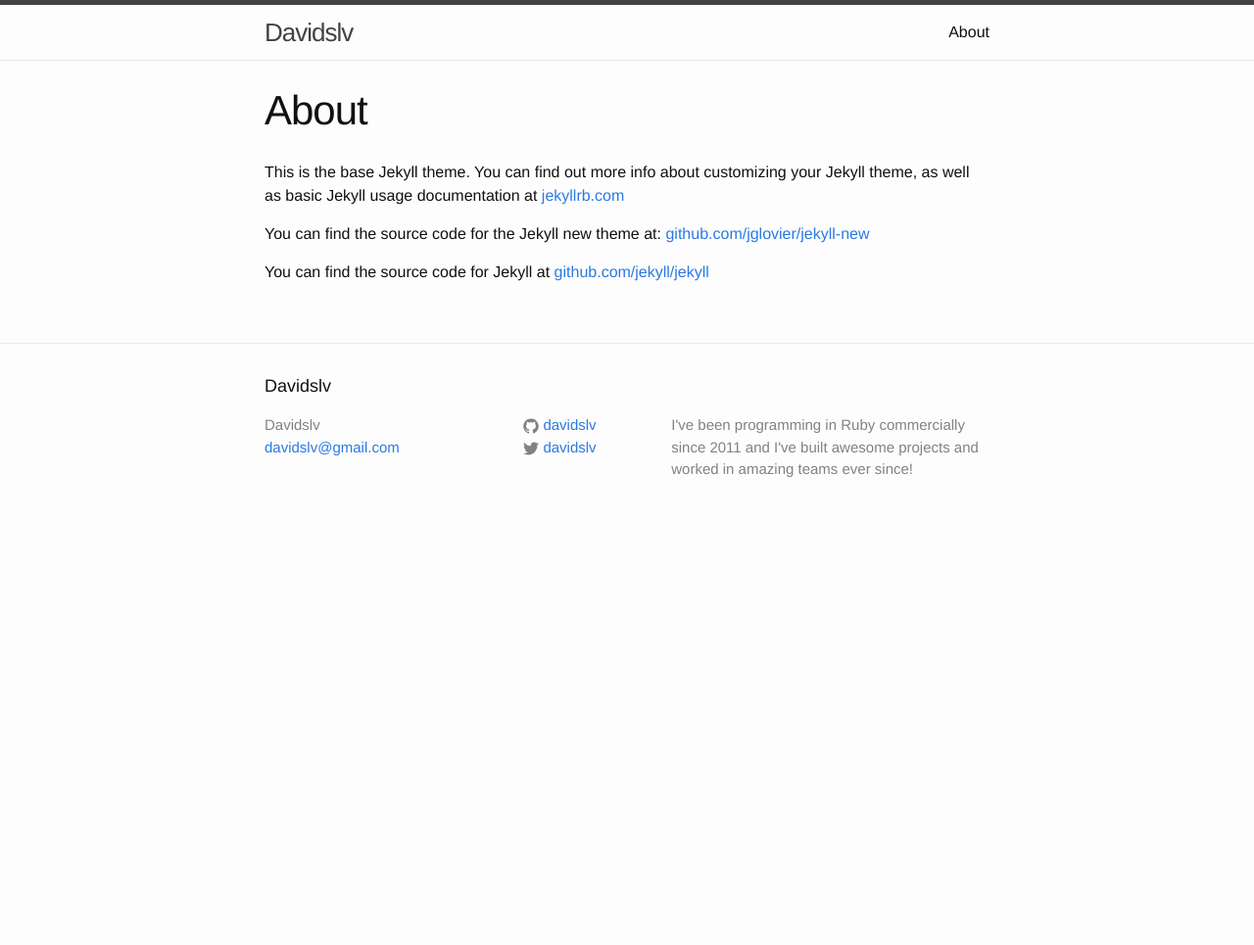
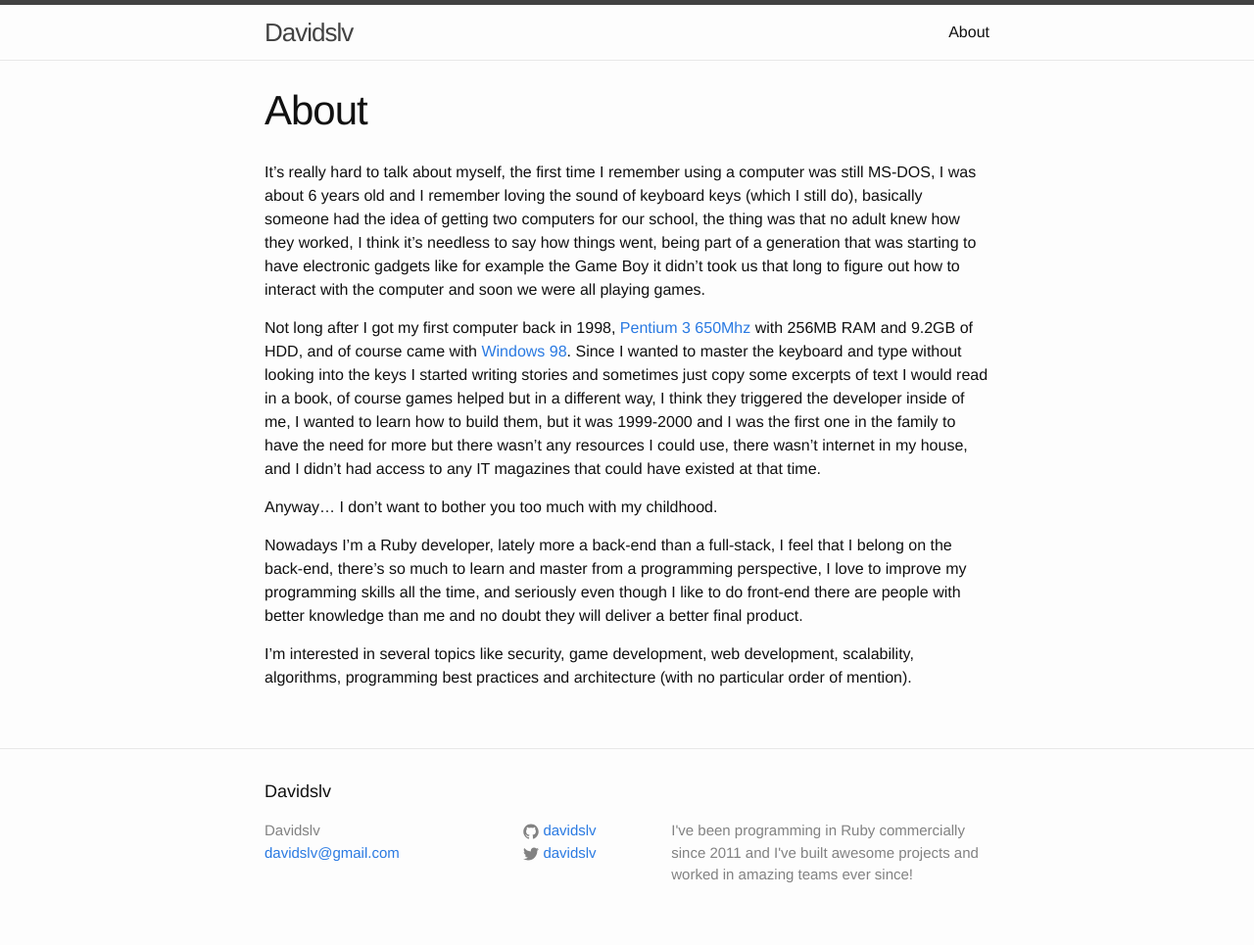
Before and after one commit to Davidslv/davidslv.github.com, a Jekyll site: the page built from about.md, in a window 1280 px wide. Shown: the whole page at 98% size. Built offline with Jekyll 4.4.1, drawn with Linux system fonts in a browser that asks for light colours; before the commit the page ends 900 px from its top, so only the background shows below that.

Commit message:
About me page

```diff
--- a/about.md
+++ b/about.md
@@ -4,8 +4,33 @@ title: About
 permalink: /about/
 ---
 
-This is the base Jekyll theme. You can find out more info about customizing your Jekyll theme, as well as basic Jekyll usage documentation at [jekyllrb.com](http://jekyllrb.com/)
+It's really hard to talk about myself, the first time I remember using a computer
+was still MS-DOS, I was about 6 years old and I remember loving the sound of
+keyboard keys (which I still do), basically someone had the idea of getting two
+computers for our school, the thing was that no adult knew how they worked, I
+think it's needless to say how things went, being part of a generation that was
+starting to have electronic gadgets like for example the Game Boy it didn't took
+us that long to figure out how to interact with the computer and soon we were all
+playing games.
 
-You can find the source code for the Jekyll new theme at: [github.com/jglovier/jekyll-new](https://github.com/jglovier/jekyll-new)
+Not long after I got my first computer back in 1998, [Pentium 3 650Mhz](http://ark.intel.com/products/27547/Intel-Pentium-III-Processor-650-MHz-256K-Cache-100-MHz-FSB)
+with 256MB RAM and 9.2GB of HDD, and of course came with [Windows 98](http://en.wikipedia.org/wiki/Windows_98).
+Since I wanted to master the keyboard and type without looking into the keys I
+started writing stories and sometimes just copy some excerpts of text I
+would read in a book, of course games helped but in a different way, I think
+they triggered the developer inside of me, I wanted to learn how to build them,
+but it was 1999-2000 and I was the first one in the family to have the need for
+more but there wasn't any resources I could use, there wasn't internet in my house,
+and I didn't had access to any IT magazines that could have existed at that time.
 
-You can find the source code for Jekyll at [github.com/jekyll/jekyll](https://github.com/jekyll/jekyll)
+Anyway... I don't want to bother you too much with my childhood.
+
+Nowadays I'm a Ruby developer, lately more a back-end than a full-stack,
+I feel that I belong on the back-end, there's so much to learn and master from
+a programming perspective, I love to improve my programming skills all the time,
+and seriously even though I like to do front-end there are people with better
+knowledge than me and no doubt they will deliver a better final product.
+
+I'm interested in several topics like security, game development, web development,
+scalability, algorithms, programming best practices and architecture
+(with no particular order of mention).
```
Also changed, not shown: 2 other files.
